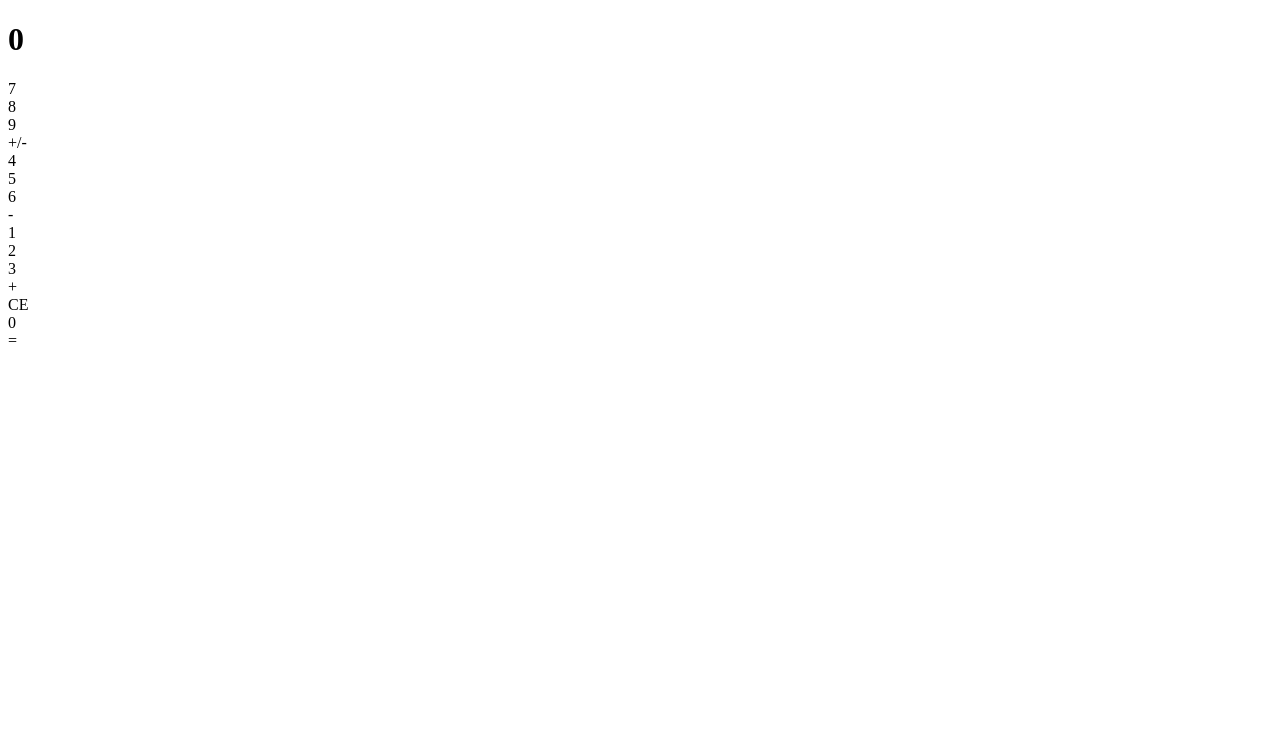
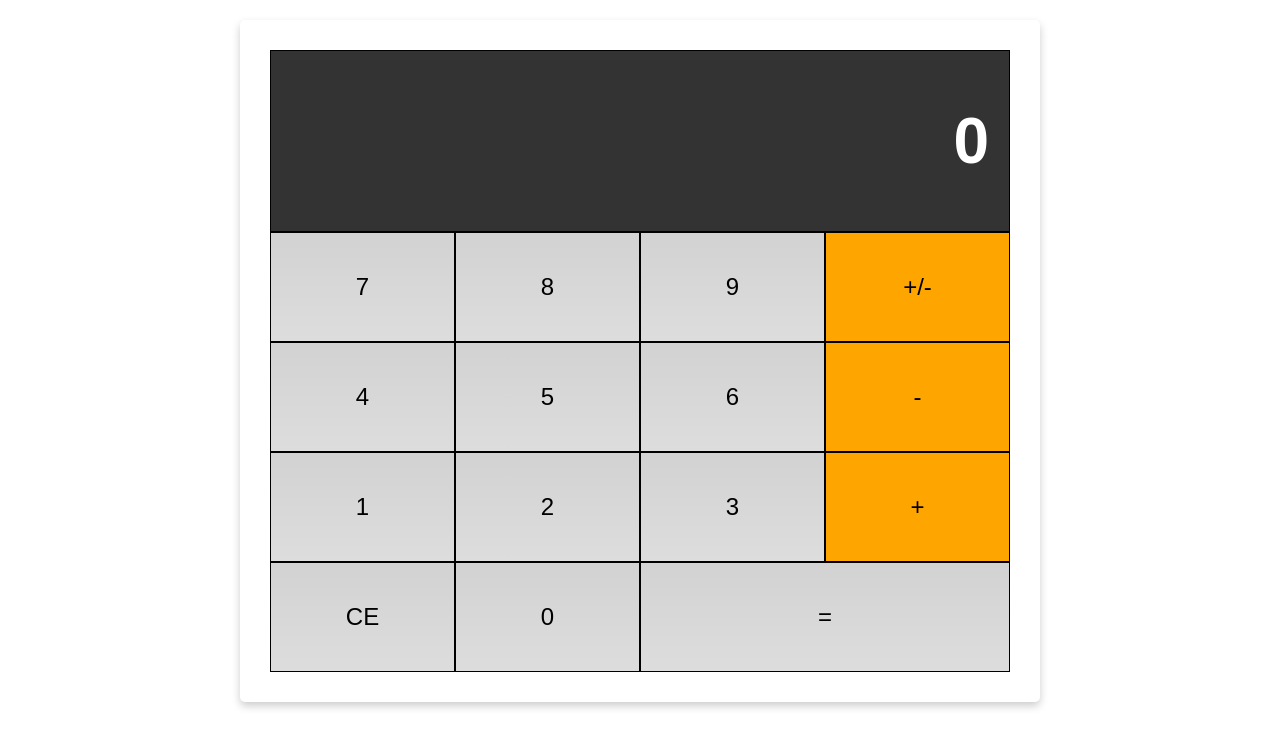
Before and after one commit to achkelvin/WebCalculator, a plain HTML site: page index.html in a window 1280 px wide. Drawn offline with Linux system fonts and the light colour scheme.

Commit message:
Flexbox dan styling standard

```diff
--- /dev/null
+++ b/assets/style.css
@@ -0,0 +1,59 @@
+* {
+    box-sizing: border-box;
+ }
+ body {
+    font-family: sans-serif;
+ }
+ .flex-container-column {
+    display: flex;
+    flex-direction: column;
+
+    /* properti pendukung */
+    max-width: 800px;
+    margin: 0 auto;
+    text-align: right;
+ }
+ .flex-container-row {
+    display: flex;
+ }
+ .button {
+    flex-basis: 25%;
+
+    /* properti pendukung */
+    font-size: 1.5em;
+    text-align: center;
+    padding: 40px;
+    border: 1px solid black;
+    background: -webkit-linear-gradient(top, #d2d2d2, #ddd);
+    cursor: pointer;
+ }
+ .double {
+    flex-basis: 50%;
+ }
+ .display {
+    color: white;
+    width: 100%;
+    padding: 10px 20px;
+    background-color: #333333;
+    border: 1px solid black;
+    font-size: 2em;
+  }
+  .operator,
+.negative,
+.equals {
+  background: orange;
+}
+.card {
+    box-shadow: 0 4px 8px 0 rgba(0, 0, 0, 0.2);
+    border-radius: 5px;
+    padding: 30px;
+    margin-top: 20px;
+  }
+  .button:hover {
+    font-weight: bold;
+  }
+  @media screen and (max-width: 513px) {
+    .button {
+        padding: 10px;
+    }
+ }
--- a/index.html
+++ b/index.html
@@ -5,9 +5,10 @@
     <meta http-equiv="X-UA-Compatible" content="IE=edge">
     <meta name="viewport" content="width=device-width, initial-scale=1.0">
     <title>Calculator</title>
+    <link rel="stylesheet" href="assets/style.css">
 </head>
 <body>
-    <div class="flex-container-column">
+    <div class="flex-container-column card">
         <div class="display">
             <h1 id="displayNumber">0</h1>
         </div>
@@ -32,7 +33,7 @@
         <div class="flex-container-row">
             <div class="button clear">CE</div>
             <div class="button">0</div>
-            <div class="button equal">=</div>
+            <div class="button equal double">=</div>
         </div>
  </div>
  </div>
```
